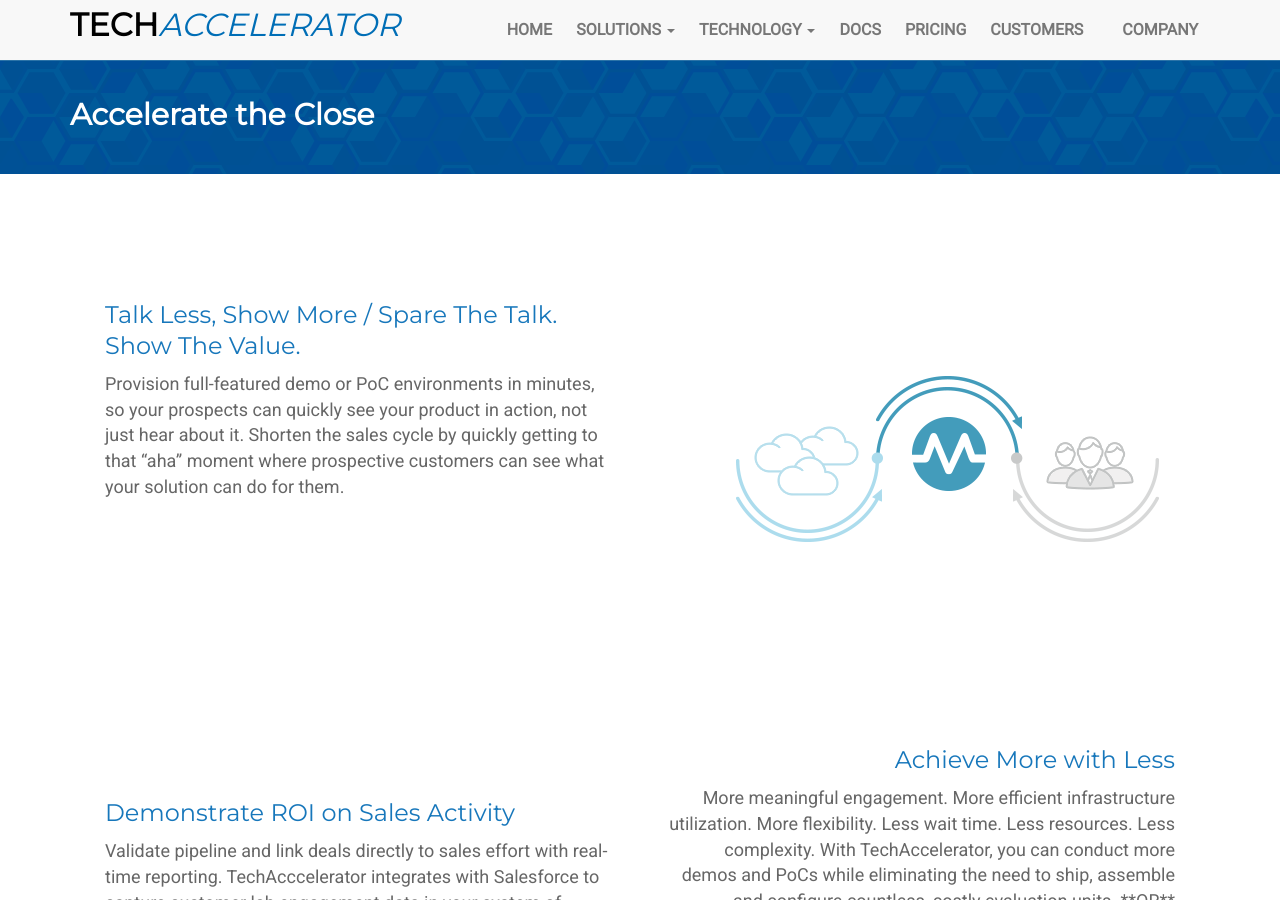
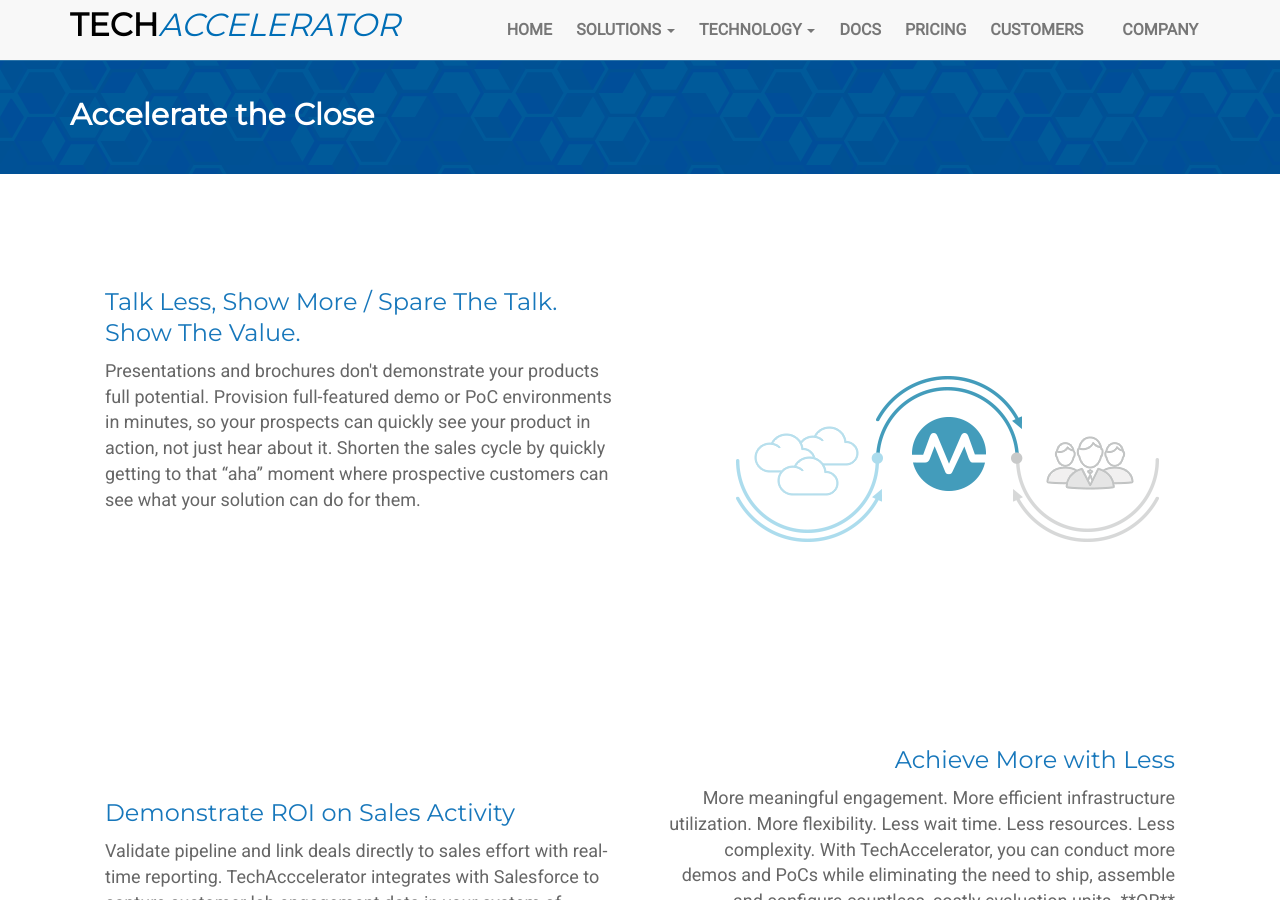
Before and after one commit to nickovanessoff/dhekimian.github.io, a Jekyll site: the page built from solutions/sales_enablement.html, in a window 1280 px wide and 900 px high. Built offline with Jekyll 4.4.1, drawn with Linux system fonts in a browser that asks for light colours.

Commit message:
Update sales_enablement.html

```diff
--- a/solutions/sales_enablement.html
+++ b/solutions/sales_enablement.html
@@ -6,7 +6,7 @@ subtitle: Accelerate the Close
 rows:
   - left:
       title: Talk Less, Show More / Spare The Talk. Show The Value.
-      description: Provision full-featured demo or PoC environments in minutes, so your prospects can quickly see your product in action, not just hear about it. Shorten the sales cycle by quickly getting to that “aha” moment where prospective customers can see what your solution can do for them.
+      description: Presentations and brochures don't demonstrate your products full potential.  Provision full-featured demo or PoC environments in minutes, so your prospects can quickly see your product in action, not just hear about it. Shorten the sales cycle by quickly getting to that “aha” moment where prospective customers can see what your solution can do for them.
     right:
       visual: /assets/images/static/morpheus-img-3.png
   - left:
```
